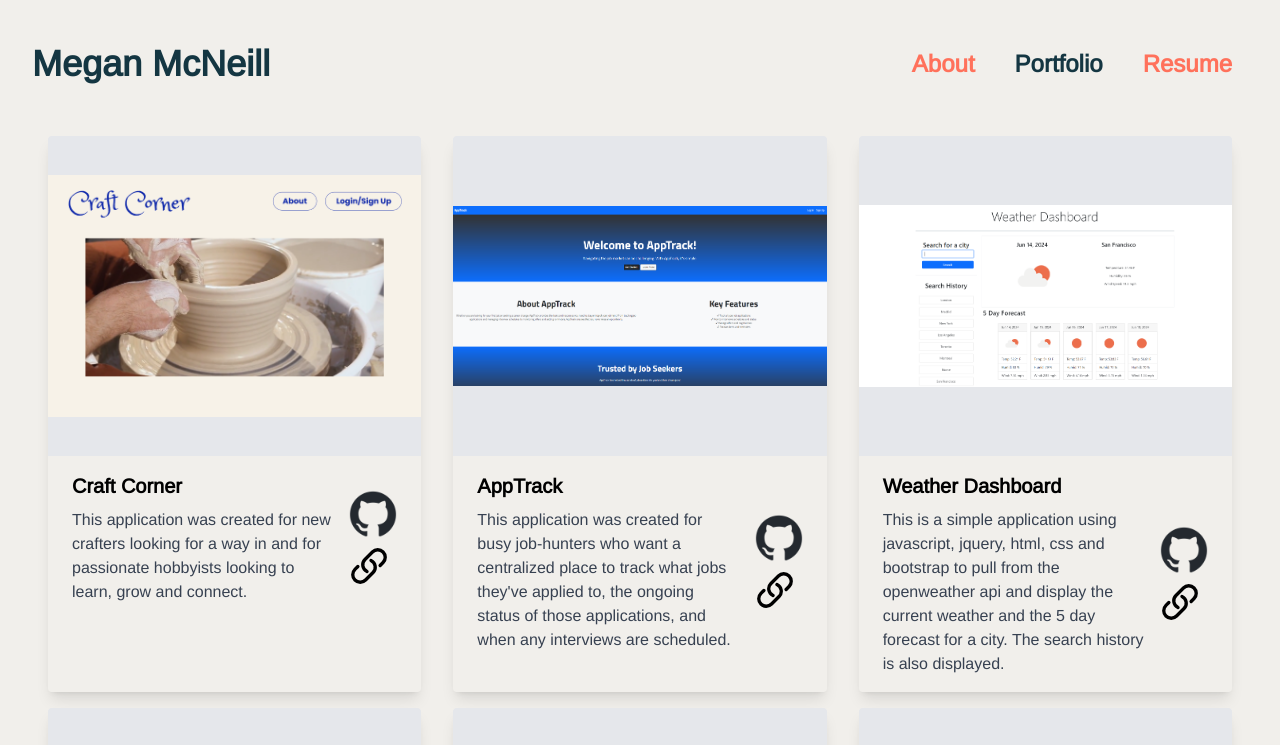
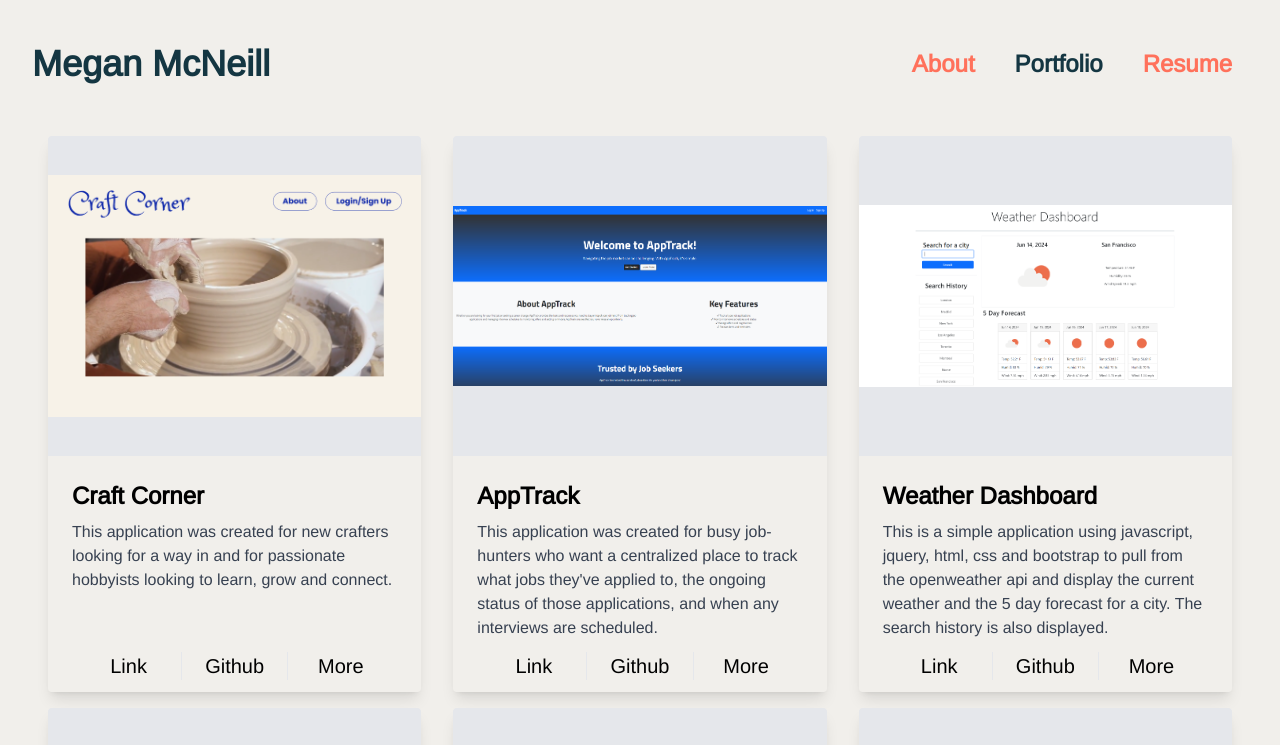
Before and after one commit to bluethreadmade/react-portfolio, a React (Vite) app: page /portfolio in a window 1280 px wide. Shown: the top 745 px of the page. Built offline with nearby package versions, Linux system fonts and the light colour scheme; a web font is replaced by a local one.

Commit message:
project card styling

```diff
--- /dev/null
+++ b/src/components/UI/NavInProjects.jsx
@@ -0,0 +1,13 @@
+
+export default function NavInProjects() {
+    return (
+      <div
+        id="ProjectButtonGroup"
+        className="flex flex-row w-full self-center bottom-6 rounded-xl bg-reseda-green p-1 justify-evenly divide-x font-sans font-medium text-xl text-black"
+      >
+        <p className="flex-1 text-center text-base lg:text-xl" >Link</p>
+        <p className="flex-1 text-center text-base lg:text-xl" >Github</p>
+        <p className="flex-1 text-center text-base lg:text-xl" >More</p>
+      </div>
+    );
+  }
--- a/src/components/UI/Project.jsx
+++ b/src/components/UI/Project.jsx
@@ -1,3 +1,5 @@
+import NavInProjects from './NavInProjects'
+
 const project = [
     {
         title: 'Craft Corner',
@@ -49,29 +51,32 @@ const project = [
 
 export default function Project() {
     return (
-        <div className="grid grid-cols-1 gap-x-8 gap-y-4 md:grid-cols-2 lg:grid-cols-3 p-4 md: px-12">
+        <div className="grid grid-cols-1 gap-x-8 gap-y-4 p-4 px-12 md:grid-cols-2 lg:grid-cols-3">
             {project.map((item) => (
                 <div
                     key={item.title}
-                    className="max-w-xl gap-x-2 overflow-hidden rounded shadow-lg"
+                    className="flex flex-col max-w-xl overflow-hidden rounded shadow-lg"
                 >
                     <div className="relative flex h-64 items-center justify-center bg-gray-200 lg:h-80">
                         <img
                             className="max-h-full max-w-full"
                             src={item.image}
+                            alt={item.title}
                         />
                     </div>
-                    <div className="px-6 py-4">
-                        <div className="flex items-center justify-between space-x-4">
-                            <div>
-                                <div className="mb-2 text-xl font-bold">
+                        <div className="flex flex-col flex-grow pt-6 px-6">
+                            <div className="flex flex-col flex-grow">
+                                <div className="mb-2 text-2xl font-bold">
                                     {item.title}
                                 </div>
                                 <p className="text-base text-gray-700">
                                     {item.description}
                                 </p>
                             </div>
-                            <div className="flex flex-shrink-0 flex-col space-y-2">
+                            <div className="py-2 mt-auto">
+                                <NavInProjects />
+                            </div>
+                            {/* <div className="flex flex-shrink-0 flex-row space-y-2">
                                 <a href={item.githubLink}>
                                     <img
                                         className="h-12 w-12"
@@ -96,10 +101,9 @@ export default function Project() {
                                         />
                                     </svg>
                                 </a>
-                            </div>
+                            </div> */}
                         </div>
                     </div>
-                </div>
             ))}
         </div>
     )
--- a/src/components/UI/ResumeButton.jsx
+++ b/src/components/UI/ResumeButton.jsx
@@ -2,7 +2,7 @@ export default function ResumeButton() {
     return (
         <a
             href="./Megan McNeill Resume.pdf"
-            className="bg-accent text-textLight border-accent rounded-full border px-4 py-2 font-sans text-lg font-semibold hover:border-transparent hover:text-white"
+            className="bg-accent text-textLight border-accent rounded-full border px-4 py-2 font-sans text-lg xs:text-2xl font-semibold hover:border-transparent hover:text-white"
             download
         >
             Download Resume
--- a/src/pages/HomePage.jsx
+++ b/src/pages/HomePage.jsx
@@ -3,7 +3,7 @@ import ResumeButton from '../components/UI/ResumeButton'
 // This is a static page - an "About Me" section
 export default function HomePage() {
     return (
-        <div>
+        <div className="relative min-h-screen">
       <div className="flex flex-col items-center md:flex-row mt-5 lg:mt-20 lg:justify-around">
         {/* headshot */}
         <img className="block object-scale-down mb-10 mx-20 min-w-44 max-w-60 lg:max-w-lg" src="/assets/images/portfolio image.png" ></img>
@@ -41,7 +41,7 @@ export default function HomePage() {
                     </p>
                 </div>
           </div>
-          <div className="mx-16 my-16 flex justify-center z-10">
+          <div className="my-10 xs:mx-16 xs:my-16 flex justify-center z-10">
                 <ResumeButton />
           </div>
         </div>
@@ -51,7 +51,7 @@ export default function HomePage() {
         <img
           src="/assets/images/Graph.png"
           alt="Graph Image"
-          className=""
+          className="w-full h-full object-cover"
         />
       </div>
     </div>
--- a/tailwind.config.js
+++ b/tailwind.config.js
@@ -10,6 +10,9 @@ module.exports = {
         },
 
         extend: {
+            screens: {
+                xs: "425px",
+            },
             colors: {
                 primary: '#7A9E9F',
                 textLight: '#EEF5DB',
```
